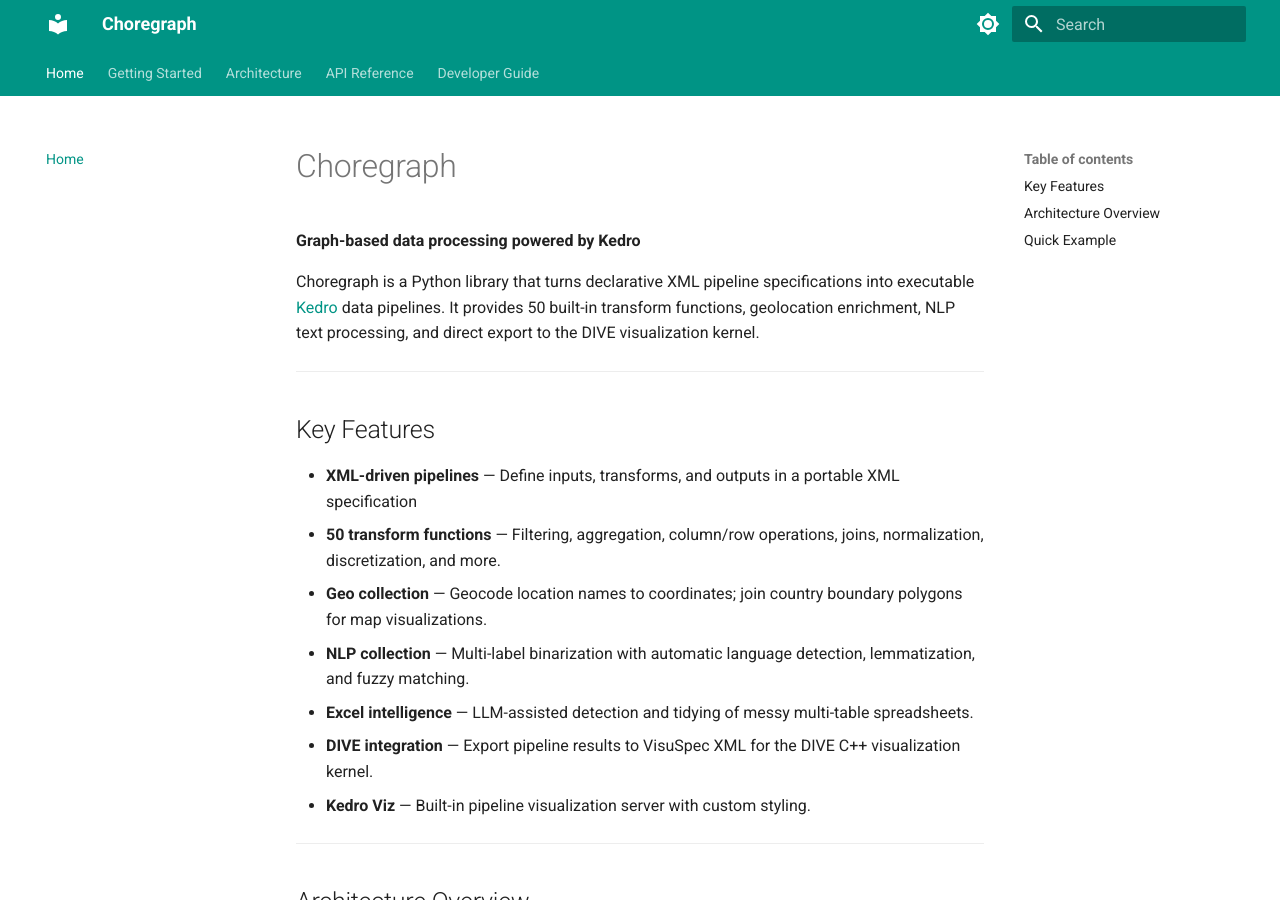
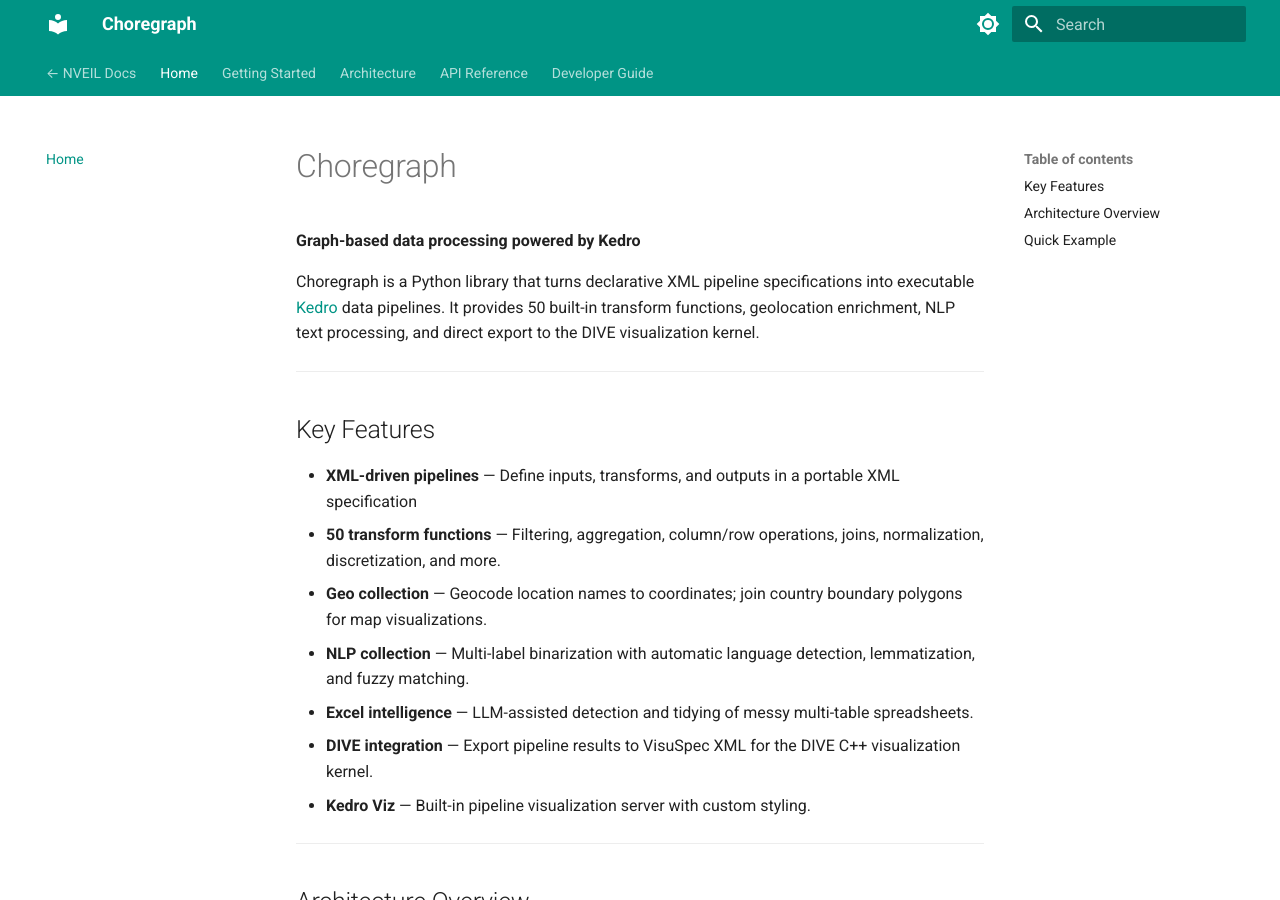
Before and after one commit to nveil-ai/choregraph, an MkDocs documentation site: the page built from docs/index.md, in a window 1280 px wide and 900 px high. Built offline with MkDocs 1.6.1 and Material for MkDocs 9.7.7, drawn with Linux system fonts in a browser that asks for light colours.

Commit message:
docs: add return-to-hub nav link

```diff
--- a/mkdocs.yml
+++ b/mkdocs.yml
@@ -82,6 +82,7 @@
       permalink: true
 
 nav:
+  - "← NVEIL Docs": https://docs.nveil.com/
   - Home: index.md
   - Getting Started:
     - getting-started/index.md
```
